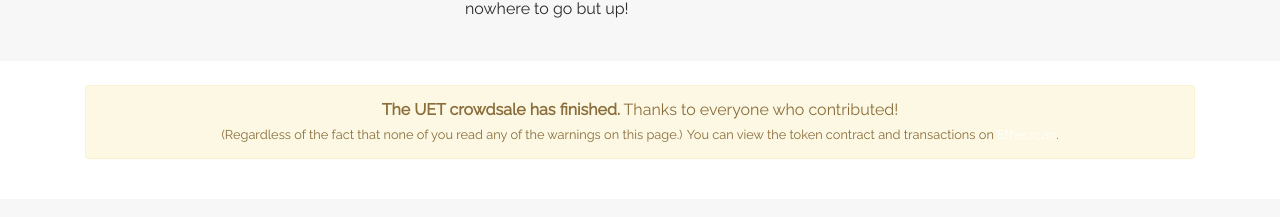
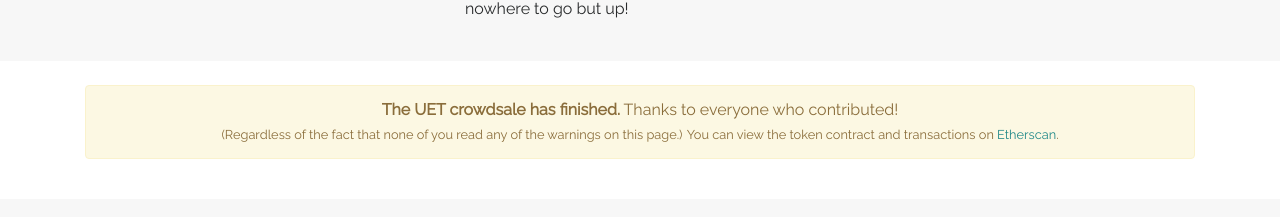
Before and after one commit to uetoken/uetoken.github.io, a plain HTML site: page index.html in a window 1280 px wide. Shown: the part 1078-1295 px from the top of the page. Drawn offline with Linux system fonts and the light colour scheme; no server answers.

Commit message:
Fix link color

```diff
--- a/index.html
+++ b/index.html
@@ -224,7 +224,7 @@
             <div class="alert alert-warning text-center" role="alert">
                 <strong>The UET crowdsale has finished.</strong> Thanks to everyone who contributed!<br />
                 <small>(Regardless of the fact that none of you read any of the warnings on this page.)</small>
-                <small>You can view the token contract and transactions on <a class="text-white" href="https://etherscan.io/address/0x27f706edde3aD952EF647Dd67E24e38CD0803DD6" target="_blank">Etherscan</a>.</small>
+                <small>You can view the token contract and transactions on <a href="https://etherscan.io/address/0x27f706edde3aD952EF647Dd67E24e38CD0803DD6" target="_blank">Etherscan</a>.</small>
             </div>
 
 
```
